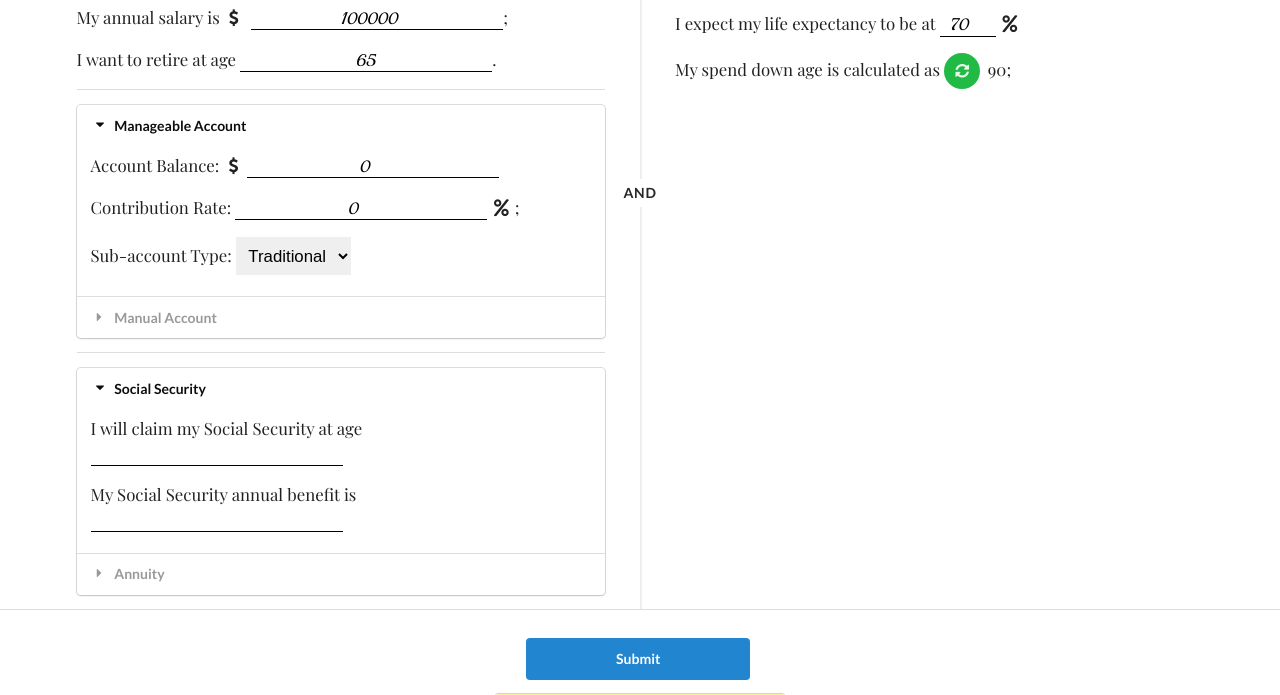
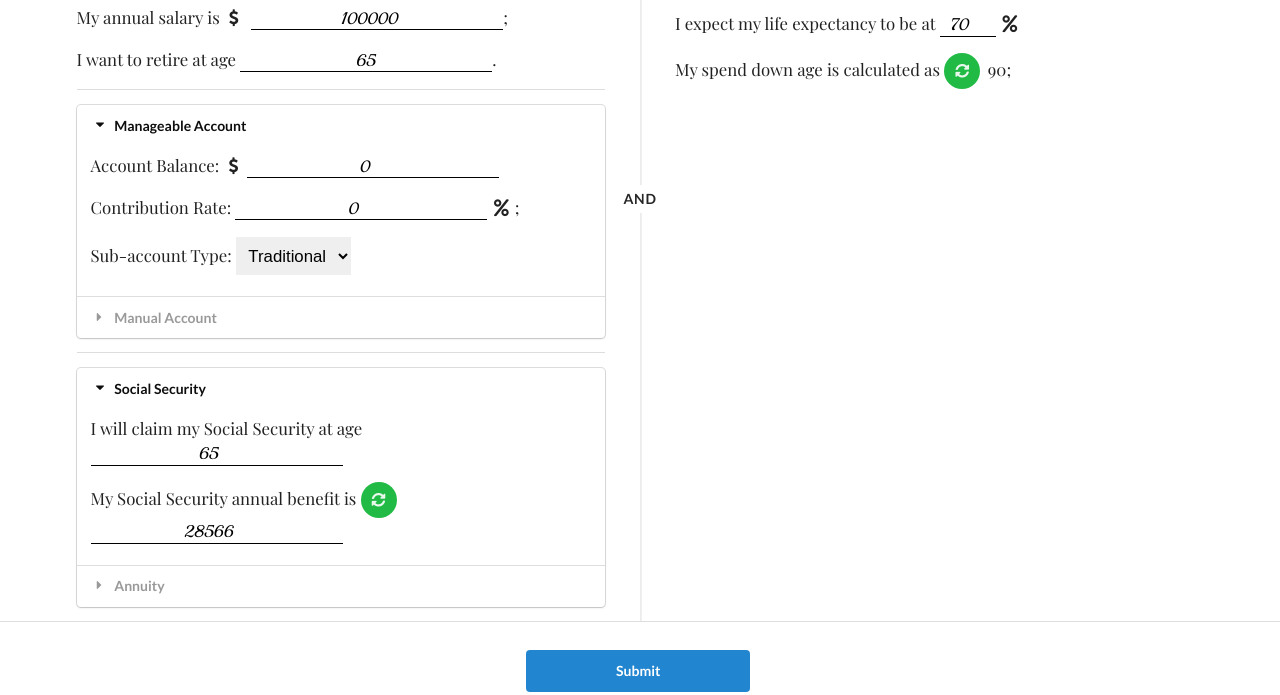
Before and after one commit to BLC/retirement-income, a Flask app: page / in a window 1280 px wide. Shown: the part 457-1152 px from the top of the page. Run offline with Flask 2, Linux system fonts and the light colour scheme; some libraries are stand-ins or nearby versions.

Commit message:
Social Security Benefit Update

```diff
--- a/app.py
+++ b/app.py
@@ -11,7 +11,8 @@ app = Flask(__name__)
 @app.route('/')
 def index():
     spend_down_age = calc_spend_down_age(30,'Male',0.7)
-    return render_template("index.html",spen_down_age = spend_down_age)
+    ss_benefit = round(calc_social_security_benefit(100000,65))
+    return render_template("index.html",spen_down_age = spend_down_age,ss_benefit=ss_benefit)
 
 @app.route('/process',methods=['POST'])
 def process():
@@ -50,8 +51,8 @@ def social_security():
     salary = float(request.form['salary'])
     claim_age = int(request.form['claim_age'])
 
-    social_security = calc_social_security_benefit(salary,claim_age)
-    return jsonify({'social_security_benefit':social_security})
+    ss_benefit = round(calc_social_security_benefit(salary,claim_age))
+    return jsonify({'social_security_benefit':ss_benefit})
 
 if __name__ == "__main__":
     app.run(debug=False)
--- a/static/js/social_security.js
+++ b/static/js/social_security.js
@@ -1,4 +1,4 @@
-$('#calc-Social-Security').on('click',function(event){
+$('#calc-ss-benefit').on('click',function(event){
 
   $.ajax({
     data: {
@@ -16,9 +16,9 @@ $('#calc-Social-Security').on('click',function(event){
     }
     else {
 
-      console.log(data.social_security_benefit)
+      // console.log(data.social_security_benefit);
 
-      $('#social-security-benefit').text(data.social_security_benefit);
+      $('#ss-benefit').attr('value', data.social_security_benefit);
     }
 
   });
--- a/templates/index.html
+++ b/templates/index.html
@@ -84,10 +84,13 @@
             </div>
             <div class="active content">
               <p class="questionnaire">I will claim my Social Security at age
-                <input id="ss-claim-age" type="number" class="inline-input">
+                <input id="ss-claim-age" type="number" class="inline-input" value="65">
               </p>
               <p class="questionnaire">My Social Security annual benefit is
-                <input id="ss-benefit" type="number" class="inline-input">
+                <button class="circular ui icon button positive" id="calc-ss-benefit">
+                  <i class="icon sync alternate"></i>
+                </button>
+                <input id="ss-benefit" type="number" class="inline-input" value="{{ss_benefit}}">
               </p>
             </div>
             <div class="title">
```
